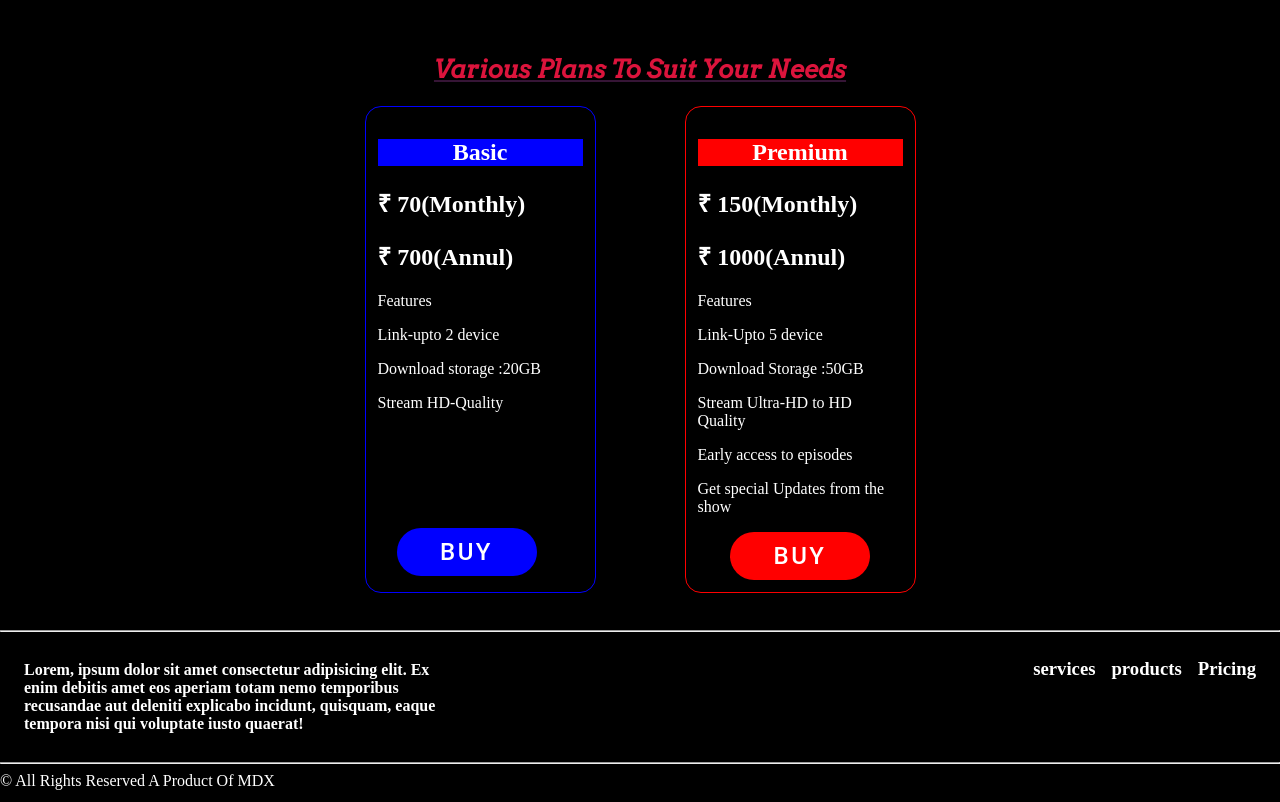
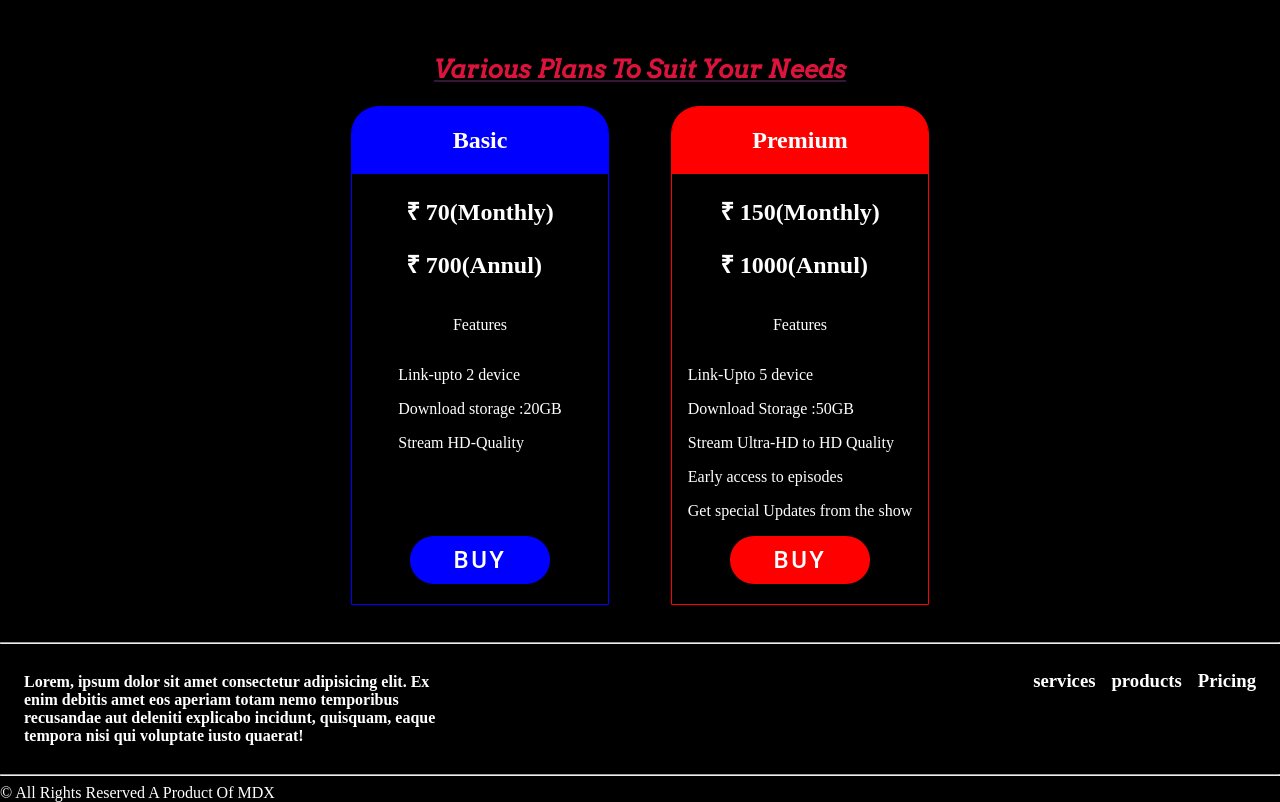
Before and after one commit to Maxxjx/BGAnim, a plain HTML site: page index.html in a window 1280 px wide. Shown: the part 967-1769 px from the top of the page. Drawn offline with nearby package versions, Linux system fonts and the light colour scheme; a web font is replaced by a local one.

```diff
--- a/index.html
+++ b/index.html
@@ -1,13 +1,16 @@
 <!DOCTYPE html>
 <html lang="en">
-
    <head>
       <meta charset="UTF-8">
       <meta name="viewport" content="width=device-width, initial-scale=1.0">
+      <!----------------------- favicon------------------- -->
+      <link rel="apple-touch-icon" sizes="180x180" href="Asset/favicon_io/apple-touch-icon.png">
+      <link rel="icon" type="image/png" sizes="32x32" href="Asset/favicon_io/favicon-32x32.png">
+      <link rel="icon" type="image/png" sizes="16x16" href="Asset/favicon_io/favicon-16x16.png">
+      <link rel="manifest" href="/site.webmanifest">
       <title>BGAnime</title>
       <!-- style link -->
       <link rel="stylesheet" href="styles.css">
-
       <!-- icons -->
       <script src="https://kit.fontawesome.com/a0df00e761.js" crossorigin="anonymous"></script>
       <link href="https://cdn.jsdelivr.net/npm/remixicon@2.5.0/fonts/remixicon.css" rel="stylesheet">
@@ -22,7 +25,7 @@
       </style>
       <script src="script.js"></script>
    </head>
-<body>
+   <body id="body">
       <div class="hero-img">
          <!-- Nav-bar -->
          <div class="nav-bar">
@@ -30,7 +33,6 @@
             <div class="logo">
                <a href="#"><img id="header-img" src="Asset/logo/mLogo.svg" alt="BGAnime logo"></a>
             </div>
-
             <!-- menu-bar -->
             <nav style="padding-right: 11px;" >
                <ul class="side-navbar">
@@ -48,7 +50,6 @@
                <div class="login-card">
                   <form class="card" onSubmit={handlesubmit}>
                      <div class="log-title">
-
                         <h3>Login</h3>
                      </div>
                      <div>
@@ -61,7 +62,6 @@
                            <label For="Password">Password</label>
                            <br />
                            <input type="Password" placeholder="Password" required  />
-
                         </div>
                         <p>
                            <a href="#"> Forgot Password?</a>
@@ -81,7 +81,8 @@
                <div class="side-card">
                   <img class="login-img" src="Asset/logo/logotrans.png" alt="company logo"/>
                   <p>We are more than just an Entertainment<br/>
-   We make you feel an Experience</p>
+                     We make you feel an Experience
+                  </p>
                   <div class="login-intro">
                      <p>Lorem, ipsum dolor sit amet consectetur adipisicing elit. Error voluptas numquam in voluptates fugit optio obcaecati placeat, ab aut, est illo necessitatibus earum deleniti sed iste unde, dignissimos nisi asperiores.</p>
                   </div>
@@ -90,17 +91,16 @@
                <a class="clo-icon" href="#" onclick="logout()">
                <i class="ri-close-line"></i></a>
                </span>
-
             </div>
          </div>
          <!------------intro-card------------->
          <div class="wel-card">
             <h2>This is what you been <span class="wel-colr">Waiting For</span></h2>
             <p>House to every anime in <span class="wel-colr">Extistence</span>  and Guide to every soul wanting to embarce anime at it's finest.</p>
-      <h2>This isn't an <span class="wel-colr">Entertainment</span>.</h2><h2>It's is an <span class="wel-colr">Experience</span></h2>
+            <h2>This isn't an <span class="wel-colr">Entertainment</span>.</h2>
+            <h2>It's is an <span class="wel-colr">Experience</span></h2>
          </div>
       </div>
-
       <!----------------description----------------->
       <div id="a1" class="feature">
          <div class="feature-title">
@@ -131,17 +131,29 @@
          <div class="plan">
             <div class="plan-b">
                <div class="basic-title">
-      <h1>Basic</h1></div >
+                  <h1>Basic</h1>
+               </div >
+               <!-- <div>
+                  <i class="fa-thin fa-rocket-launch"></i>
+                  </div> -->
                <div>
                   <h2> &#8377 70(Monthly)</h2>
                   <h2> &#8377 700(Annul)</h2>
                </div>
+               <div class="fe-card">
+                  <p>Features</p>
+               </div>
                <div>
                   <ul>
-          <li><p>Features</p></li>
-          <li><p>Link-upto 2 device</p></li>
-          <li><p>Download storage :20GB</p></li>
-          <li><p>Stream HD-Quality</p></li>
+                     <li>
+                        <p>Link-upto 2 device</p>
+                     </li>
+                     <li>
+                        <p>Download storage :20GB</p>
+                     </li>
+                     <li>
+                        <p>Stream HD-Quality</p>
+                     </li>
                   </ul>
                </div>
                <div class="button basic-btn">
@@ -149,19 +161,36 @@
                </div>
             </div>
             <div class="plan-p">
+               <div class="pro-title">
+                  <h1>Premium</h1>
+               </div>
+               <!-- <div>
+                  <i class="ri-rocket-2-fill"></i>
+                  </div> -->
                <div>
-         <div class="pro-title"><h1>Premium</h1></div>
                   <h2> &#8377 150(Monthly)</h2>
                   <h2> &#8377 1000(Annul)</h2>
                </div>
+               <div class="fe-card">
+                  <p>Features</p>
+               </div>
                <div>
                   <ul>
-          <li><p>Features</p></li>
-          <li><p>Link-Upto 5 device</p></li>
-          <li><p>Download Storage :50GB</p></li>
-          <li><p>Stream Ultra-HD to HD Quality</p></li>
-          <li><p>Early access to episodes</p></li>
-          <li><p>Get special Updates from the show</p></li>
+                     <li>
+                        <p>Link-Upto 5 device</p>
+                     </li>
+                     <li>
+                        <p>Download Storage :50GB</p>
+                     </li>
+                     <li>
+                        <p>Stream Ultra-HD to HD Quality</p>
+                     </li>
+                     <li>
+                        <p>Early access to episodes</p>
+                     </li>
+                     <li>
+                        <p>Get special Updates from the show</p>
+                     </li>
                   </ul>
                </div>
                <div class="pro-btn button">
@@ -193,7 +222,7 @@
       <hr>
       <!-------------Copyright--------------->
       <div id="end"> &copy All Rights Reserved
-      A Product Of MDX</div>
+         A Product Of MDX
+      </div>
    </body>
-
 </html>
--- a/script.js
+++ b/script.js
@@ -1,6 +1,8 @@
 function log(){
   document.getElementById("full-card").style.display="block";
+  document.getElementById("body").style.overflow="hidden";
 }
 function logout(){
   document.getElementById("full-card").style.display="none";
+  document.getElementById("body").style.overflow="auto";
 }
--- a/styles.css
+++ b/styles.css
@@ -1,9 +1,16 @@
-body {
+*{
+  scroll-behavior: smooth;
+}
+#body {
   background-color: #000;
   color: white;
   margin: 0;
   padding: 0;
   width: 100%;
+  overflow:-moz-hidden-unscrollable;
+}
+main{
+
 }
 a {
   color: white;
@@ -265,26 +272,38 @@
 .plan ul {
   padding: 0;
 }
-.basic-title {
+.basic-title,
+.pro-title {
   text-align: center;
   background-color: blue;
+  width: 100%;
+  border-top-left-radius: 25px;
+  border-top-right-radius: 25px;
 }
-.plan-b {
-  padding: 12px;
-  width: 205px;
-  border: 1px blue solid;
-  border-radius: 16px;
+.plan-b,
+.plan-p {
+  width: 40%;
+  max-width: 300px;
+  display: flex;
+  flex-flow: column nowrap;
+  align-content: center;
+  align-items: center;
+  border: 1px solid;
+  border-top-left-radius: 28px;
+  border-top-right-radius: 28px;
 }
 
+.plan-b {
+  border-color: blue;
+}
+.plan-p {
+  border-color: red;
+}
 .pro-title {
-  text-align: center;
   background-color: red;
 }
-.plan-p {
-  padding: 12px;
-  width: 205px;
-  border: 1px red solid;
-  border-radius: 16px;
+.fe-card{
+text-align: center;
 }
 /* -----buttons----- */
 .button a:hover {
@@ -307,8 +326,7 @@
 }
 
 .basic-btn {
-  margin-top: 116px;
-  margin-left: 19px;
+  margin-top: 68px;
   background-color: blue;
 }
 .basic-btn:hover {
@@ -319,7 +337,7 @@
 
 .pro-btn {
   background-color: red;
-  margin: auto;
+  margin-bottom: 20px;
 }
 
 .pro-btn:hover {
```
Also changed, not shown: Asset/favicon_io/android-chrome-192x192.png (added), Asset/favicon_io/android-chrome-512x512.png (added), Asset/favicon_io/apple-touch-icon.png (added), Asset/favicon_io/favicon-16x16.png (added), Asset/favicon_io/favicon-32x32.png (added), Asset/favicon_io/favicon.ico (added), Asset/favicon_io/site.webmanifest (added). Lines whose indentation alone changed are shown as unchanged.
